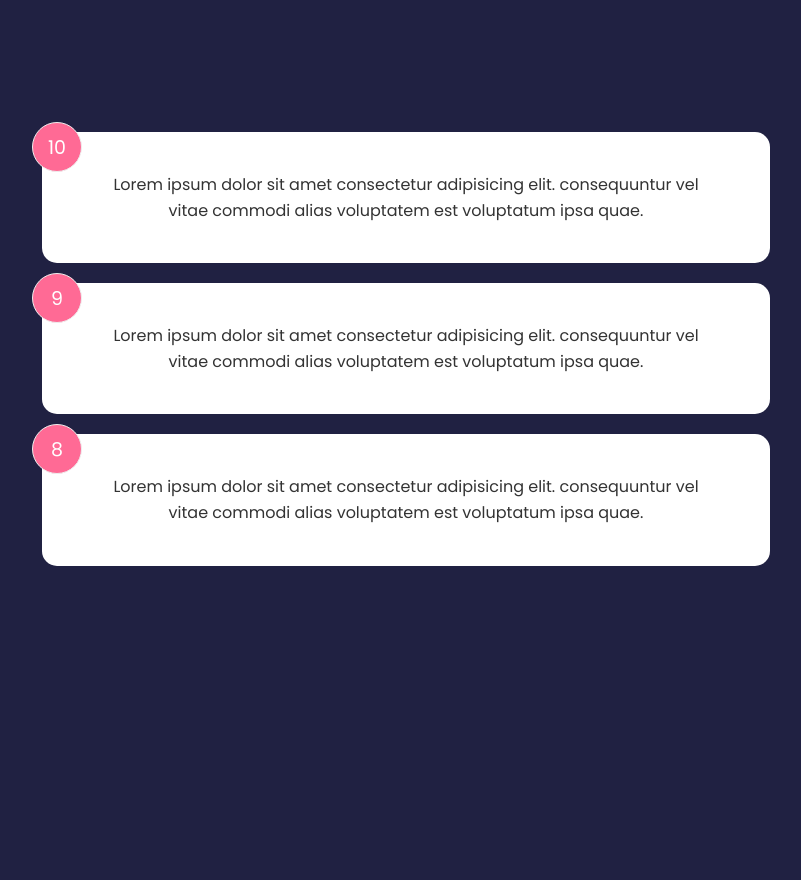
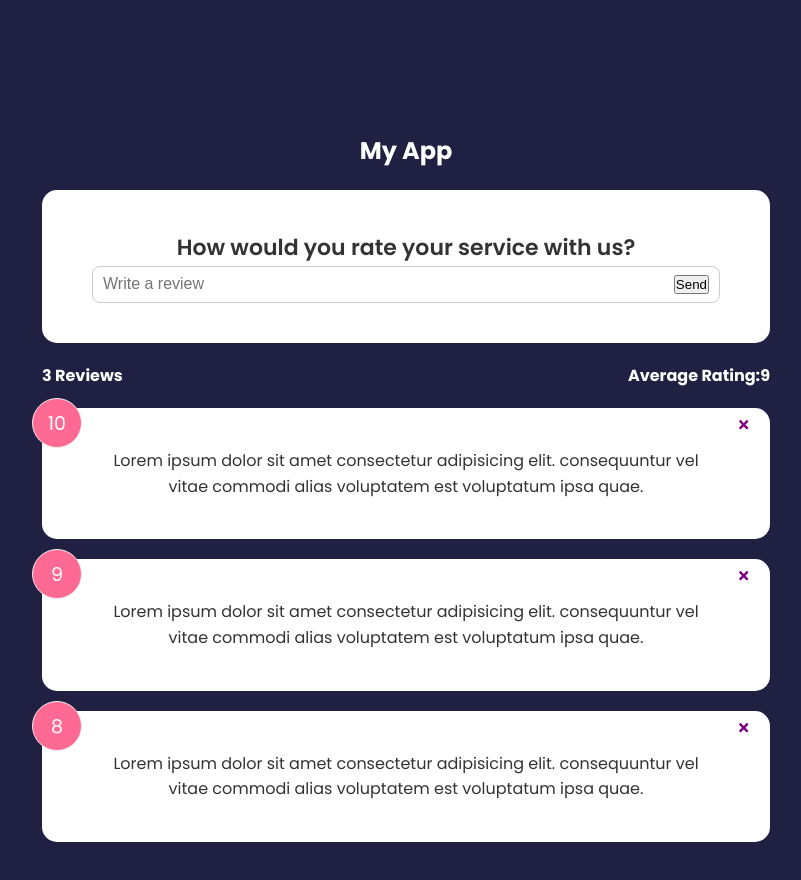
Before and after one commit to akim-dev/FeebackBrad, a React (Vite) app in the folder feedbackUI/: page / in a window 1280 px wide. Shown: the top 880 px of the page, without its empty margins (234-1035 px from the left). Before the commit the page ends 800 px from the top, so only its background shows below. Built offline with nearby package versions, Linux system fonts and the light colour scheme.

Commit message:
added form and rating

```diff
--- a/feedbackUI/package.json
+++ b/feedbackUI/package.json
@@ -11,7 +11,8 @@
   },
   "dependencies": {
     "react": "^18.2.0",
-    "react-dom": "^18.2.0"
+    "react-dom": "^18.2.0",
+    "react-icons": "^5.0.1"
   },
   "devDependencies": {
     "@types/react": "^18.2.43",
--- a/feedbackUI/src/App.jsx
+++ b/feedbackUI/src/App.jsx
@@ -5,10 +5,18 @@ import "./App.css";
 // import FeedbackItem from "./components/FeedbackItem";
 import FeedbackLists from "./components/FeedbackLists";
 import FeedbackData from "./data/FeedbackData";
+import FeedbackStats from "./components/FeedbackStats";
+import FeedbackForm from "./components/FeedbackForm";
 
 function App() {
   const [feedback, setFeedback] = useState(FeedbackData);
 
+  const deleteFeedback = (id) => {
+    // console.log("delete", id);
+    if (window.confirm("Are you sure you want to delete?")) {
+      setFeedback(feedback.filter((item) => item.id !== id));
+    }
+  };
   return (
     <>
       {/* <div className="container">
@@ -16,10 +24,12 @@ function App() {
         <Header text={"Feedback UI"} />
         <FeedbackItem />
       </div> */}
-
       <Header />
+      <h2>My App</h2>
       <div className="container">
-        <FeedbackLists feedback={feedback} />
+        <FeedbackForm />
+        <FeedbackStats feedback={feedback} />
+        <FeedbackLists feedback={feedback} handleDelete={deleteFeedback} />
       </div>
     </>
   );
--- /dev/null
+++ b/feedbackUI/src/components/FeedbackForm.jsx
@@ -0,0 +1,29 @@
+import { useState } from "react";
+import Card from "./shared/Card";
+
+function FeedbackForm() {
+  const [text, setText] = useState("");
+
+  const handleTextChange = (e) => {
+    setText(e.target.value);
+  };
+  return (
+    <Card>
+      <form>
+        <h2>How would you rate your service with us?</h2>
+        {/* todo -rating select component */}
+        <div className="input-group">
+          <input
+            type="text"
+            placeholder="Write a review"
+            onChange={handleTextChange}
+            value={text}
+          />
+          <button type="submit">Send</button>
+        </div>
+      </form>
+    </Card>
+  );
+}
+
+export default FeedbackForm;
--- a/feedbackUI/src/components/FeedbackItem.jsx
+++ b/feedbackUI/src/components/FeedbackItem.jsx
@@ -1,22 +1,17 @@
-import { useState } from "react"; //useState from "react";
+// import { useState } from "react"; //useState from "react";
 import propsType from "prop-types";
+import Card from "./shared/Card";
+import { FaTimes } from "react-icons/fa";
 
-function FeedbackItem({ item }) {
-  const [rating, setRating] = useState(7);
-  const [text, setText] = useState("This is feedback item");
-
-  //   const handleClick = () => {
-  //     // setRating(10);
-  //     setRating((prev) => prev + 1);
-  //     console.log(prev);
-  //   };
-
+function FeedbackItem({ item, handleDelete }) {
   return (
-    <div className="card">
+    <Card reverse={true}>
       <div className="num-display">{item.rating}</div>
+      <button onClick={() => handleDelete(item.id)} className="close">
+        <FaTimes color="purple" />
+      </button>
       <div className="text-display">{item.text}</div>
-      {/* <button onClick={handleClick}>Click</button> */}
-    </div>
+    </Card>
   );
 }
 
@@ -26,6 +21,7 @@ FeedbackItem.propTypes = {
     text: propsType.string.isRequired,
     rating: propsType.number.isRequired,
   }),
+  handleDelete: propsType.func.isRequired,
 };
 
 export default FeedbackItem;
--- a/feedbackUI/src/components/FeedbackLists.jsx
+++ b/feedbackUI/src/components/FeedbackLists.jsx
@@ -1,7 +1,7 @@
 import FeedbackItem from "./FeedbackItem";
 import propsType from "prop-types";
 
-function FeedbackLists({ feedback }) {
+function FeedbackLists({ feedback, handleDelete }) {
   //   console.log(feedback);
   if (!feedback || feedback.length === 0) {
     return <p>No Feedback Yet</p>;
@@ -9,7 +9,7 @@ function FeedbackLists({ feedback }) {
   return (
     <div className="feedback-list">
       {feedback.map((item) => (
-        <FeedbackItem key={item.id} item={item} />
+        <FeedbackItem key={item.id} item={item} handleDelete={handleDelete} />
       ))}
     </div>
   );
--- /dev/null
+++ b/feedbackUI/src/components/FeedbackStats.jsx
@@ -0,0 +1,30 @@
+import propsType from "prop-types";
+
+function FeedbackStats({ feedback }) {
+  // calculate rating avg
+  let avg = feedback.reduce((accumulator, cur) => {
+    return accumulator + cur.rating;
+  });
+
+  return (
+    <div className="feedback-stats">
+      <h4>{feedback.length} Reviews</h4>
+      <h4>
+        Average Rating:
+        {feedback.reduce((acc, cur) => acc + cur.rating, 0) / feedback.length}
+      </h4>
+    </div>
+  );
+}
+
+FeedbackStats.propTypes = {
+  feedback: propsType.arrayOf(
+    propsType.shape({
+      id: propsType.number.isRequired,
+      text: propsType.string.isRequired,
+      rating: propsType.number.isRequired,
+    })
+  ),
+};
+
+export default FeedbackStats;
--- /dev/null
+++ b/feedbackUI/src/components/shared/Card.jsx
@@ -0,0 +1,15 @@
+import PropTypes from "prop-types";
+function Card({ children, reverse }) {
+  return <div className="card">{children}</div>;
+}
+
+Card.defaultProps = {
+  reverse: false,
+};
+
+Card.propTypes = {
+  children: PropTypes.node.isRequired,
+  reverse: PropTypes.bool,
+};
+
+export default Card;
```
Also changed, not shown: 1 other file (tests, documents, lock files or other folders).
